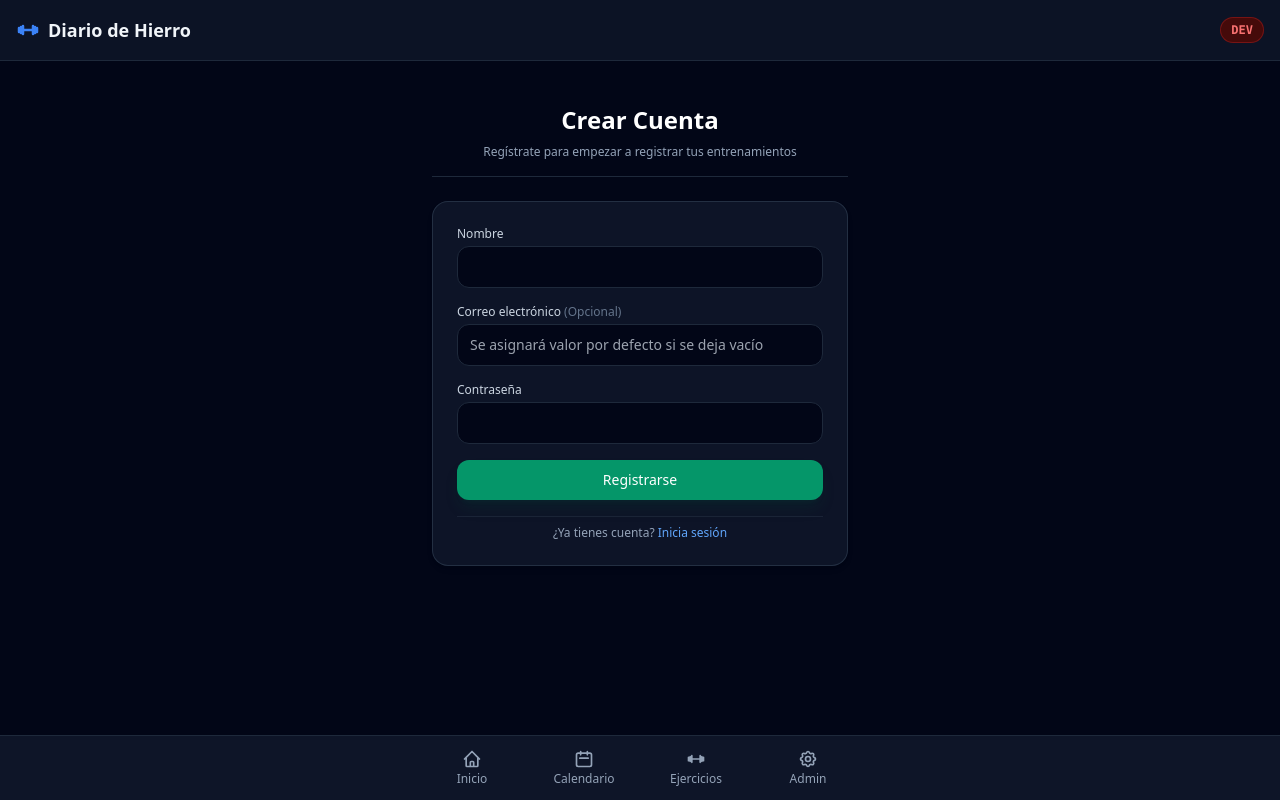
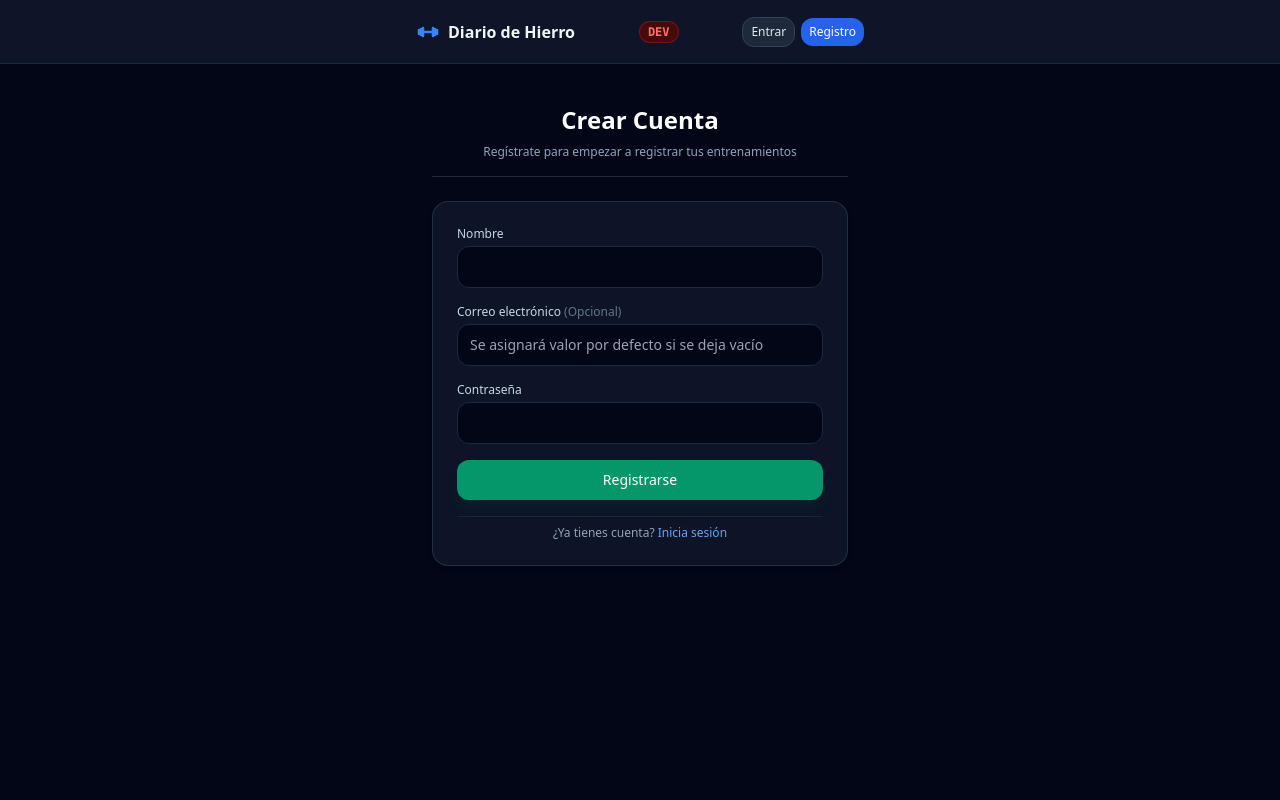
Before and after one commit to ALSREPO/web_fit, a FastAPI app: page /registro in a window 1280 px wide. Run offline with FastAPI, Linux system fonts and the light colour scheme; parts of the project's set-up code (start-up, migrations or seed data) failed here and were passed over; some libraries are stand-ins or nearby versions.

Commit message:
feat: 1.4.3, Sistema de usuarios
- Creación frontend para registro y login, mejorar la estética
- Separar en distintos ficheros la cabecera y el pie

```diff
--- a/app/templates/base.html
+++ b/app/templates/base.html
@@ -1,5 +1,4 @@
 <!-- app/templates/base.html -->
-
 <!DOCTYPE html>
 <html lang="es" class="h-full bg-slate-950">
 <head>
@@ -18,76 +17,16 @@
 </head>
 <body class="h-full bg-slate-950 text-slate-100 flex flex-col antialiased selection:bg-blue-500 selection:text-white">
 
-    <!-- Cabecera Superior Minimalista -->
-    <header class="fixed top-0 left-0 right-0 p-4 border-b border-slate-800 bg-slate-900/80 backdrop-blur z-10 flex justify-between items-center">
-        <a href="/" class="flex items-center gap-2 group transition-opacity hover:opacity-90">
-            <!-- Icono SVG de Barra Olímpica Sólida -->
-            <svg class="h-6 w-6 text-blue-500 transition-transform group-hover:scale-110" fill="none" stroke="currentColor" viewBox="0 0 24 24">
-                <path stroke-linecap="round" stroke-linejoin="round" stroke-width="2.5" d="M3 10v4m2-5v6m2-7v8m10-8v8m2-7v6m2-5v4M7 12h10" />
-            </svg>
-            <h1 class="font-bold text-lg text-slate-100 group-hover:text-blue-400 transition-colors">
-                Diario de Hierro
-            </h1>
-        </a>
-
-        <!-- Badge dinámico según el entorno -->
-        {% if entorno == "DEVELOP" %}
-            <span class="text-xs bg-red-950 text-red-400 px-2.5 py-1 rounded-full border border-red-800/60 font-mono font-semibold">
-                DEV
-            </span>
-        {% elif entorno == "STAGING" %}
-            <span class="text-xs bg-amber-950 text-amber-400 px-2.5 py-1 rounded-full border border-amber-800/60 font-mono font-semibold">
-                PRE
-            </span>
-        {% else %}
-            <span class="text-xs bg-slate-800 text-slate-400 px-2 py-1 rounded-full border border-slate-700 font-mono">
-                ALS
-            </span>
-        {% endif %}
-    </header>
+    <!-- Cabecera -->
+    {% include "partials/navbar.html" %}
 
     <!-- Contenido Principal -->
-    <main class="flex-1 p-4 max-w-md mx-auto w-full pt-20 pb-24">
+    <main class="flex-1 p-4 max-w-md mx-auto w-full pt-20 {% if user %}pb-24{% else %}pb-12{% endif %}">
         {% block content %}{% endblock %}
     </main>
 
-    <!-- Navegación Inferior (BottomNav) -->
-    <nav class="fixed bottom-0 left-0 right-0 bg-slate-900/95 border-t border-slate-800 backdrop-blur z-50">
-        <div class="max-w-md mx-auto flex justify-around items-center h-16">
-            <!-- Inicio -->
-            <a href="/" class="flex flex-col items-center justify-center w-full h-full text-xs transition-colors {% if request.url.path == '/' %}text-blue-500 font-semibold{% else %}text-slate-400 hover:text-slate-200{% endif %}">
-                <svg class="h-5 w-5 mb-0.5" fill="none" stroke="currentColor" viewBox="0 0 24 24">
-                    <path stroke-linecap="round" stroke-linejoin="round" stroke-width="2" d="M3 12l2-2m0 0l7-7 7 7M5 10v10a1 1 0 001 1h3m10-11l2 2m-2-2v10a1 1 0 01-1 1h-3m-6 0a1 1 0 001-1v-4a1 1 0 011-1h2a1 1 0 011 1v4a1 1 0 001 1m-6 0h6"/>
-                </svg>
-                <span>Inicio</span>
-            </a>
-
-            <!-- Calendario -->
-            <a href="/calendario" class="flex flex-col items-center justify-center w-full h-full text-xs transition-colors {% if request.url.path.startswith('/calendario') %}text-blue-500 font-semibold{% else %}text-slate-400 hover:text-slate-200{% endif %}">
-                <svg class="h-5 w-5 mb-0.5" fill="none" stroke="currentColor" viewBox="0 0 24 24">
-                    <path stroke-linecap="round" stroke-linejoin="round" stroke-width="2" d="M8 7V3m8 4V3m-9 8h10M5 21h14a2 2 0 002-2V7a2 2 0 00-2-2H5a2 2 0 00-2 2v12a2 2 0 002 2z"/>
-                </svg>
-                <span>Calendario</span>
-            </a>
-
-            <!-- Ejercicios -->
-            <a href="/ejercicios" class="flex flex-col items-center justify-center w-full h-full text-xs transition-colors {% if request.url.path.startswith('/ejercicios') %}text-blue-500 font-semibold{% else %}text-slate-400 hover:text-slate-200{% endif %}">
-                <svg class="h-5 w-5 mb-0.5" fill="none" stroke="currentColor" viewBox="0 0 24 24">
-                    <path stroke-linecap="round" stroke-linejoin="round" stroke-width="2" d="M3 10v4m2-5v6m2-7v8m10-8v8m2-7v6m2-5v4M7 12h10"/>
-                </svg>
-                <span>Ejercicios</span>
-            </a>
-
-            <!-- Admin -->
-            <a href="/admin" class="flex flex-col items-center justify-center w-full h-full text-xs transition-colors {% if request.url.path.startswith('/admin') %}text-blue-500 font-semibold{% else %}text-slate-400 hover:text-slate-200{% endif %}">
-                <svg class="h-5 w-5 mb-0.5" fill="none" stroke="currentColor" viewBox="0 0 24 24">
-                    <path stroke-linecap="round" stroke-linejoin="round" stroke-width="2" d="M10.325 4.317c.426-1.756 2.924-1.756 3.35 0a1.724 1.724 0 002.573 1.066c1.543-.94 3.31.826 2.37 2.37a1.724 1.724 0 001.065 2.572c1.756.426 1.756 2.924 0 3.35a1.724 1.724 0 00-1.066 2.573c.94 1.543-.826 3.31-2.37 2.37a1.724 1.724 0 00-2.572 1.065c-.426 1.756-2.924 1.756-3.35 0a1.724 1.724 0 00-2.573-1.066c-1.543.94-3.31-.826-2.37-2.37a1.724 1.724 0 00-1.065-2.572c-1.756-.426-1.756-2.924 0-3.35a1.724 1.724 0 001.066-2.573c-.94-1.543.826-3.31 2.37-2.37.996.608 2.296.07 2.572-1.065z"/>
-                    <path stroke-linecap="round" stroke-linejoin="round" stroke-width="2" d="M15 12a3 3 0 11-6 0 3 3 0 016 0z"/>
-                </svg>
-                <span>Admin</span>
-            </a>
-        </div>
-    </nav>
+    <!-- Navegación Inferior (BottomNav) - Solo se muestra si el usuario está logueado -->
+    {% include "partials/botones_navegacion.html" %}
 
     <script>
     if ('serviceWorker' in navigator) {
--- /dev/null
+++ b/app/templates/partials/botones_navegacion.html
@@ -0,0 +1,41 @@
+    <!-- Navegación Inferior (BottomNav) - Solo se muestra si el usuario está logueado -->
+    {% if user %}
+    <nav class="fixed bottom-0 left-0 right-0 bg-slate-900/95 border-t border-slate-800 backdrop-blur z-50">
+        <div class="max-w-md mx-auto flex justify-around items-center h-16">
+            <!-- Inicio -->
+            <a href="/" class="flex flex-col items-center justify-center w-full h-full text-xs transition-colors {% if request.url.path == '/' %}text-blue-500 font-semibold{% else %}text-slate-400 hover:text-slate-200{% endif %}">
+                <svg class="h-5 w-5 mb-0.5" fill="none" stroke="currentColor" viewBox="0 0 24 24">
+                    <path stroke-linecap="round" stroke-linejoin="round" stroke-width="2" d="M3 12l2-2m0 0l7-7 7 7M5 10v10a1 1 0 001 1h3m10-11l2 2m-2-2v10a1 1 0 01-1 1h-3m-6 0a1 1 0 001-1v-4a1 1 0 011-1h2a1 1 0 011 1v4a1 1 0 001 1m-6 0h6"/>
+                </svg>
+                <span>Inicio</span>
+            </a>
+
+            <!-- Calendario -->
+            <a href="/calendario" class="flex flex-col items-center justify-center w-full h-full text-xs transition-colors {% if request.url.path.startswith('/calendario') %}text-blue-500 font-semibold{% else %}text-slate-400 hover:text-slate-200{% endif %}">
+                <svg class="h-5 w-5 mb-0.5" fill="none" stroke="currentColor" viewBox="0 0 24 24">
+                    <path stroke-linecap="round" stroke-linejoin="round" stroke-width="2" d="M8 7V3m8 4V3m-9 8h10M5 21h14a2 2 0 002-2V7a2 2 0 00-2-2H5a2 2 0 00-2 2v12a2 2 0 002 2z"/>
+                </svg>
+                <span>Calendario</span>
+            </a>
+
+            <!-- Ejercicios -->
+            <a href="/ejercicios" class="flex flex-col items-center justify-center w-full h-full text-xs transition-colors {% if request.url.path.startswith('/ejercicios') %}text-blue-500 font-semibold{% else %}text-slate-400 hover:text-slate-200{% endif %}">
+                <svg class="h-5 w-5 mb-0.5" fill="none" stroke="currentColor" viewBox="0 0 24 24">
+                    <path stroke-linecap="round" stroke-linejoin="round" stroke-width="2" d="M3 10v4m2-5v6m2-7v8m10-8v8m2-7v6m2-5v4M7 12h10"/>
+                </svg>
+                <span>Ejercicios</span>
+            </a>
+
+            <!-- Admin (Solo visible si el usuario es administrador, ej. activo >= 20) -->
+            {% if user.activo >= 20 %}
+            <a href="/admin" class="flex flex-col items-center justify-center w-full h-full text-xs transition-colors {% if request.url.path.startswith('/admin') %}text-blue-500 font-semibold{% else %}text-slate-400 hover:text-slate-200{% endif %}">
+                <svg class="h-5 w-5 mb-0.5" fill="none" stroke="currentColor" viewBox="0 0 24 24">
+                    <path stroke-linecap="round" stroke-linejoin="round" stroke-width="2" d="M10.325 4.317c.426-1.756 2.924-1.756 3.35 0a1.724 1.724 0 002.573 1.066c1.543-.94 3.31.826 2.37 2.37a1.724 1.724 0 001.065 2.572c1.756.426 1.756 2.924 0 3.35a1.724 1.724 0 00-1.066 2.573c.94 1.543-.826 3.31-2.37 2.37a1.724 1.724 0 00-2.572 1.065c-.426 1.756-2.924 1.756-3.35 0a1.724 1.724 0 00-2.573-1.066c-1.543.94-3.31-.826-2.37-2.37a1.724 1.724 0 00-1.065-2.572c-1.756-.426-1.756-2.924 0-3.35a1.724 1.724 0 001.066-2.573c-.94-1.543.826-3.31 2.37-2.37.996.608 2.296.07 2.572-1.065z"/>
+                    <path stroke-linecap="round" stroke-linejoin="round" stroke-width="2" d="M15 12a3 3 0 11-6 0 3 3 0 016 0z"/>
+                </svg>
+                <span>Admin</span>
+            </a>
+            {% endif %}
+        </div>
+    </nav>
+    {% endif %}
--- /dev/null
+++ b/app/templates/partials/navbar.html
@@ -0,0 +1,47 @@
+    <!-- Cabecera Superior Minimalista -->
+    <header class="fixed top-0 left-0 right-0 px-4 h-16 border-b border-slate-800 bg-slate-900/95 backdrop-blur z-10">
+        <div class="max-w-md mx-auto h-full flex justify-between items-center">
+
+            <!-- Bloque Izquierdo: Logo y Título en una sola línea -->
+            <div class="flex items-center">
+                <a href="/" class="flex items-center gap-2 group transition-opacity hover:opacity-90 whitespace-nowrap">
+                    <svg class="h-6 w-6 text-blue-500 transition-transform group-hover:scale-110 flex-shrink-0" fill="none" stroke="currentColor" viewBox="0 0 24 24">
+                        <path stroke-linecap="round" stroke-linejoin="round" stroke-width="2.5" d="M3 10v4m2-5v6m2-7v8m10-8v8m2-7v6m2-5v4M7 12h10" />
+                    </svg>
+                    <h1 class="font-bold text-sm sm:text-base text-slate-100 group-hover:text-blue-400 transition-colors">
+                        Diario de Hierro
+                    </h1>
+                </a>
+            </div>
+
+            <!-- Bloque Central: Badge de Entorno -->
+            <div class="flex items-center justify-center">
+                {% if entorno == "DEVELOP" %}
+                    <span class="text-xs bg-red-950 text-red-400 px-2 py-0.5 rounded-full border border-red-800/60 font-mono font-semibold">
+                        DEV
+                    </span>
+                {% elif entorno == "STAGING" %}
+                    <span class="text-xs bg-amber-950 text-amber-400 px-2 py-0.5 rounded-full border border-amber-800/60 font-mono font-semibold">
+                        PRE
+                    </span>
+                {% endif %}
+            </div>
+
+            <!-- Bloque Derecho: Botones o Usuario -->
+            <div class="flex items-center justify-end gap-1.5">
+                {% if not user %}
+                    <a href="/login" class="text-xs bg-slate-800 hover:bg-slate-700 text-slate-200 font-medium px-2 py-1.5 rounded-xl border border-slate-700 transition-colors whitespace-nowrap">
+                        Entrar
+                    </a>
+                    <a href="/registro" class="text-xs bg-blue-600 hover:bg-blue-500 text-white font-medium px-2 py-1.5 rounded-xl transition-colors shadow-sm whitespace-nowrap">
+                        Registro
+                    </a>
+                {% else %}
+                    <a href="/perfil" class="text-xs text-slate-300 hover:text-white font-medium truncate max-w-[100px]">
+                        👤 {{ user.nombre }}
+                    </a>
+                {% endif %}
+            </div>
+
+        </div>
+    </header>
```
